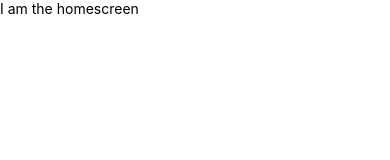
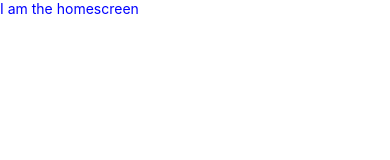
Before and after one commit to MMoronto/RideShare, a React Native app: screen / in a window 390 px wide. Shown: the top 160 px of the page. Built offline with nearby package versions, Linux system fonts and the light colour scheme.

Commit message:
set style param

```diff
--- a/screens/HomeScreen.js
+++ b/screens/HomeScreen.js
@@ -4,11 +4,15 @@ import React from 'react'
 const HomeScreen = () => {
   return (
     <safeAreaView>
-      <Text>I am the homescreen</Text>
+      <Text style={styles.text}>I am the homescreen</Text>
     </safeAreaView>
   )
 }
 
 export default HomeScreen
 
-const styles = StyleSheet.create({})
+const styles = StyleSheet.create({
+    text: {
+        color: "blue",
+    },
+})
```
